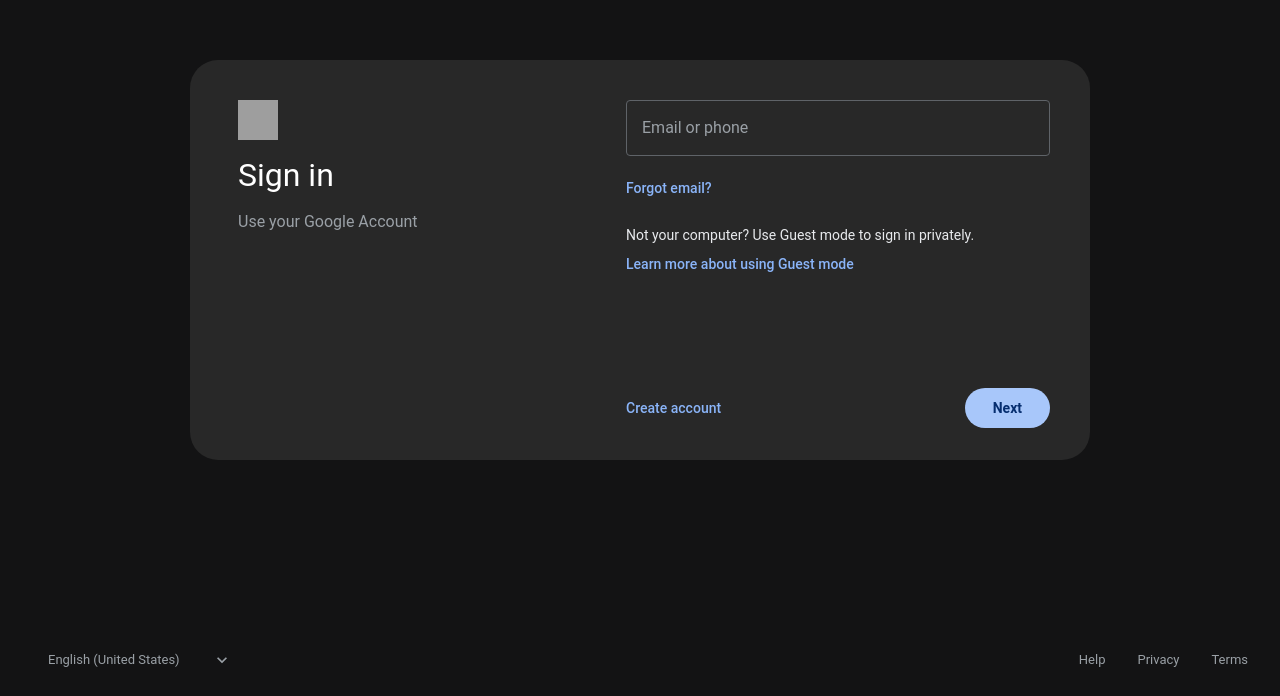
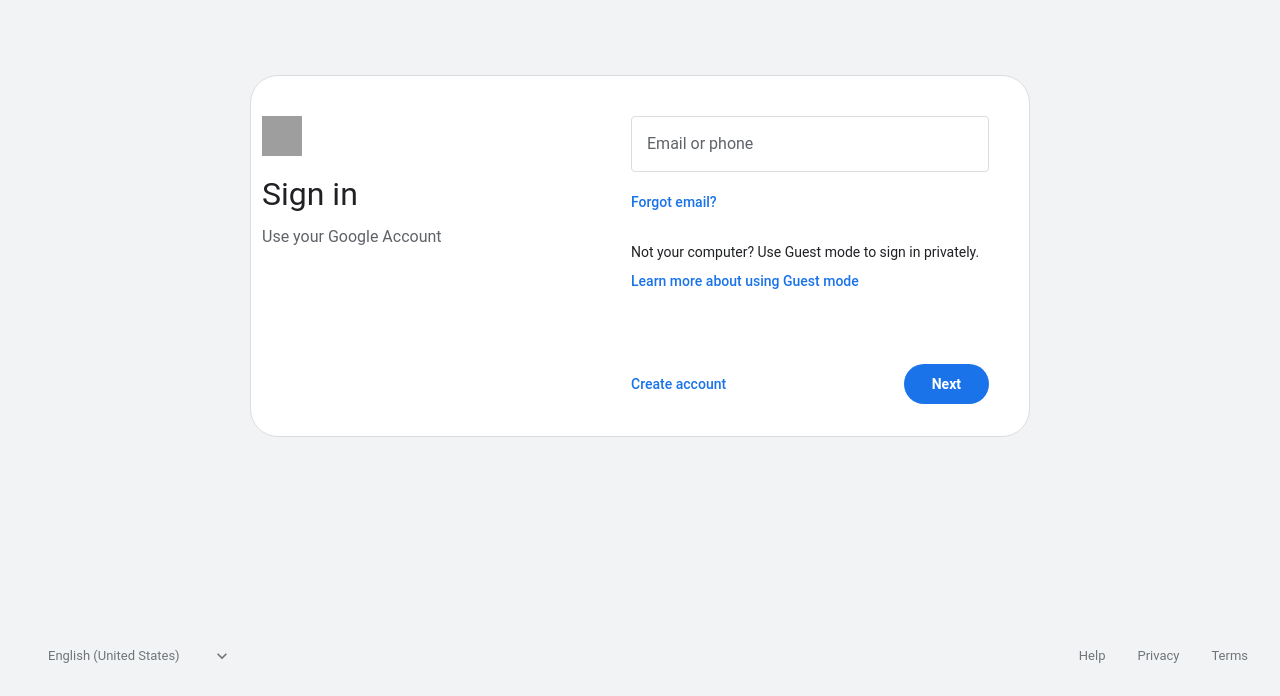
Before and after one commit to Judge09/commission03, a React (Vite) app in the folder soul-good/: page /login in a window 1280 px wide. Shown: the part 104-800 px from the top of the page. Built offline with nearby package versions, Linux system fonts and the light colour scheme; grey boxes are pictures that could not be loaded.

Commit message:
NEW LOGIN 2

```diff
--- a/soul-good/src/pages/Login.jsx
+++ b/soul-good/src/pages/Login.jsx
@@ -12,6 +12,7 @@ import {
   VStack,
   Image,
   Select,
+  useColorModeValue,
 } from "@chakra-ui/react";
 import { ChevronDownIcon } from "@chakra-ui/icons";
 import { FaUserCircle } from "react-icons/fa";
@@ -19,9 +20,18 @@ import { useState, useEffect } from "react";
 import { useNavigate, useLocation } from "react-router-dom";
 import { useAuth } from "../contexts/AuthContext";
 
-function DarkFloatingInput({ label, value, onChange, type = "text" }) {
+// Notched outline input (Material Design) — adapts to dark/light
+function NotchedInput({ label, value, onChange, type = "text", isDark }) {
   const [focused, setFocused] = useState(false);
   const isFloated = focused || value.length > 0;
+
+  const borderDefault = isDark ? "#5f6368" : "#dadce0";
+  const borderHover   = isDark ? "#e8eaed" : "#202124";
+  const borderFocus   = isDark ? "#8ab4f8" : "#1a73e8";
+  const labelDefault  = isDark ? "#9aa0a6" : "#5f6368";
+  const labelFocus    = isDark ? "#8ab4f8" : "#1a73e8";
+  const textColor     = isDark ? "white"   : "#202124";
+  const inputBg       = isDark ? "#202124" : "white";
 
   return (
     <FormControl position="relative">
@@ -36,14 +46,14 @@ function DarkFloatingInput({ label, value, onChange, type = "text" }) {
         pb="0"
         pl="16px"
         pr="16px"
-        bg="transparent"
-        borderColor={focused ? "#8ab4f8" : "#5f6368"}
+        bg={inputBg}
+        borderColor={focused ? borderFocus : borderDefault}
         borderWidth={focused ? "2px" : "1px"}
         borderRadius="4px"
         fontSize="16px"
-        color="white"
-        _hover={{ borderColor: focused ? "#8ab4f8" : "#e8eaed" }}
-        _focus={{ boxShadow: "none", borderColor: "#8ab4f8", borderWidth: "2px" }}
+        color={textColor}
+        _hover={{ borderColor: focused ? borderFocus : borderHover }}
+        _focus={{ boxShadow: "none", borderColor: borderFocus, borderWidth: "2px" }}
         _placeholder={{ color: "transparent" }}
         autoComplete="off"
       />
@@ -53,14 +63,16 @@ function DarkFloatingInput({ label, value, onChange, type = "text" }) {
         left="16px"
         transform={isFloated ? "translateY(0)" : "translateY(-50%)"}
         fontSize={isFloated ? "12px" : "16px"}
-        color={focused ? "#8ab4f8" : "#9aa0a6"}
+        color={focused ? labelFocus : labelDefault}
         fontWeight="400"
         pointerEvents="none"
         transition="all 0.15s ease"
         zIndex={1}
         m={0}
         lineHeight="1"
-        bg="transparent"
+        bg={inputBg}
+        px="4px"
+        mx="-4px"
       >
         {label}
       </FormLabel>
@@ -69,13 +81,25 @@ function DarkFloatingInput({ label, value, onChange, type = "text" }) {
 }
 
 export default function Login() {
-  const [email, setEmail] = useState("");
-  const [password, setPassword] = useState("");
+  const [email, setEmail]               = useState("");
+  const [password, setPassword]         = useState("");
   const [showPassword, setShowPassword] = useState(false);
-  const [step, setStep] = useState(1);
+  const [step, setStep]                 = useState(1);
+  const [isDark, setIsDark]             = useState(
+    () => window.matchMedia("(prefers-color-scheme: dark)").matches
+  );
+
   const navigate = useNavigate();
   const location = useLocation();
   const { login, isAuthenticated } = useAuth();
+
+  // Follow OS dark/light mode changes live
+  useEffect(() => {
+    const mq = window.matchMedia("(prefers-color-scheme: dark)");
+    const handler = (e) => setIsDark(e.matches);
+    mq.addEventListener("change", handler);
+    return () => mq.removeEventListener("change", handler);
+  }, []);
 
   useEffect(() => {
     if (isAuthenticated) {
@@ -101,7 +125,7 @@ export default function Login() {
       });
       const data = await res.json();
       if (!res.ok) throw new Error(data?.error || "Login failed");
-      const accessToken = data.accessToken || `temp_token_${data.user.id}`;
+      const accessToken  = data.accessToken  || `temp_token_${data.user.id}`;
       const refreshToken = data.refreshToken || `temp_refresh_${data.user.id}`;
       login(accessToken, refreshToken, data.user);
       const from = location.state?.from?.pathname || "/menu";
@@ -112,17 +136,33 @@ export default function Login() {
     }
   };
 
-  const NextButton = ({ onClick }) => (
+  // Theme tokens
+  const pageBg    = isDark ? "#1a1a1a"  : "#f1f3f4";
+  const cardBg    = isDark ? "#202124"  : "white";
+  const cardBorder= isDark ? "none"     : "1px solid #dadce0";
+  const headingC  = isDark ? "white"    : "#202124";
+  const subtitleC = isDark ? "#9aa0a6"  : "#5f6368";
+  const bodyTextC = isDark ? "#e8eaed"  : "#202124";
+  const linkColor = isDark ? "#8ab4f8"  : "#1a73e8";
+  const footerC   = isDark ? "#9aa0a6"  : "#70757a";
+  const chipBg    = isDark ? "#303134"  : "#f1f3f4";
+  const chipBorder= isDark ? "#5f6368"  : "#dadce0";
+  const chipHover = isDark ? "#3c3c3c"  : "#e8eaed";
+  const btnBg     = isDark ? "#a8c7fa"  : "#1a73e8";
+  const btnColor  = isDark ? "#062e6f"  : "white";
+  const btnHover  = isDark ? "#c2d8fb"  : "#1765cc";
+
+  const NextBtn = ({ onClick }) => (
     <Button
-      bg="#a8c7fa"
-      color="#062e6f"
+      bg={btnBg}
+      color={btnColor}
       fontSize="14px"
       fontWeight="600"
       px={7}
       h="40px"
       borderRadius="20px"
-      _hover={{ bg: "#c2d8fb" }}
-      _active={{ bg: "#8ab4f8" }}
+      _hover={{ bg: btnHover }}
+      _active={{ bg: isDark ? "#8ab4f8" : "#1558b0" }}
       _focus={{ boxShadow: "none" }}
       onClick={onClick}
     >
@@ -133,49 +173,51 @@ export default function Login() {
   return (
     <Flex
       minH="100vh"
-      bg="#131314"
-      justify="space-between"
+      bg={pageBg}
+      justify="center"
       align="center"
       direction="column"
       fontFamily="'Google Sans', Roboto, Arial, sans-serif"
     >
-      {/* Main content */}
-      <Flex w="100%" flex="1" justify="center" align="center" px={{ base: 4, sm: 6 }}>
+      {/* Card */}
+      <Flex direction="column" w="100%" flex="1" justify="center" align="center" px={4}>
         <Box
           w="100%"
-          maxW="900px"
-          bg="#282828"
+          maxW="780px"
+          bg={cardBg}
+          border={cardBorder}
           borderRadius="28px"
           overflow="hidden"
         >
           {step === 1 ? (
             /* ── STEP 1: Email ── */
-            <Flex direction={{ base: "column", md: "row" }} minH="400px">
-              {/* Left panel */}
+            <Flex direction={{ base: "column", md: "row" }} minH="360px">
+              {/* Left */}
               <Flex
                 direction="column"
-                justify="space-between"
-                flex="0 0 44%"
-                px={{ base: 8, md: 12 }}
+                justify="flex-start"
+                w={{ base: "100%", md: "340px" }}
+                flexShrink={0}
+                px={{ base: 8, md: 11 }}
                 pt={10}
-                pb={8}
+                pb={10}
+                gap={3}
               >
-                <VStack align="flex-start" spacing={4}>
                 <Image
                   src="https://www.google.com/images/branding/googleg/1x/googleg_standard_color_128dp.png"
                   alt="Google"
                   boxSize="40px"
+                  mb={2}
                 />
-                  <Text fontSize="32px" fontWeight="400" color="white" lineHeight="1.2">
+                <Text fontSize="32px" fontWeight="400" color={headingC} lineHeight="1.15">
                   Sign in
                 </Text>
-                  <Text fontSize="16px" color="#9aa0a6" fontWeight="400">
+                <Text fontSize="16px" color={subtitleC} fontWeight="400">
                   Use your Google Account
                 </Text>
-                </VStack>
               </Flex>
 
-              {/* Right panel */}
+              {/* Right */}
               <Flex
                 direction="column"
                 justify="space-between"
@@ -185,34 +227,34 @@ export default function Login() {
                 pb={8}
               >
                 <VStack align="stretch" spacing={5}>
-                  <DarkFloatingInput
+                  <NotchedInput
                     label="Email or phone"
                     value={email}
                     onChange={(e) => setEmail(e.target.value)}
                     type="email"
+                    isDark={isDark}
                   />
 
-                  <Box>
                   <Link
                     href="https://accounts.google.com/signin/recovery"
                     isExternal
-                      color="#8ab4f8"
+                    color={linkColor}
                     fontSize="14px"
                     fontWeight="500"
                     _hover={{ textDecoration: "underline" }}
+                    display="block"
                   >
                     Forgot email?
                   </Link>
-                  </Box>
 
-                  <Box pt={1}>
-                    <Text fontSize="14px" color="#e8eaed" lineHeight="1.7" mb={1}>
+                  <Box pt={2}>
+                    <Text fontSize="14px" color={bodyTextC} lineHeight="1.7" mb={1}>
                       Not your computer? Use Guest mode to sign in privately.
                     </Text>
                     <Link
                       href="https://support.google.com/chrome/answer/6130773"
                       isExternal
-                      color="#8ab4f8"
+                      color={linkColor}
                       fontSize="14px"
                       fontWeight="500"
                       _hover={{ textDecoration: "underline" }}
@@ -222,71 +264,75 @@ export default function Login() {
                   </Box>
                 </VStack>
 
-                <HStack justify="space-between" align="center" pt={8}>
+                <HStack justify="space-between" align="center" pt={10}>
                   <Link
                     href="https://accounts.google.com/signup"
                     isExternal
-                    color="#8ab4f8"
+                    color={linkColor}
                     fontSize="14px"
                     fontWeight="500"
                     _hover={{ textDecoration: "underline" }}
                   >
                     Create account
                   </Link>
-                  <NextButton onClick={handleNext} />
+                  <NextBtn onClick={handleNext} />
                 </HStack>
               </Flex>
             </Flex>
           ) : (
             /* ── STEP 2: Password ── */
-            <Flex direction={{ base: "column", md: "row" }} minH="400px">
-              {/* Left panel */}
+            <Flex direction={{ base: "column", md: "row" }} minH="360px">
+              {/* Left */}
               <Flex
                 direction="column"
-                justify="space-between"
-                flex="0 0 44%"
-                px={{ base: 8, md: 12 }}
+                justify="flex-start"
+                w={{ base: "100%", md: "340px" }}
+                flexShrink={0}
+                px={{ base: 8, md: 11 }}
                 pt={10}
-                pb={8}
+                pb={10}
+                gap={3}
               >
-                <VStack align="flex-start" spacing={3}>
                 <Image
                   src="https://www.google.com/images/branding/googleg/1x/googleg_standard_color_128dp.png"
                   alt="Google"
                   boxSize="40px"
+                  mb={2}
                 />
-                  <Text fontSize="32px" fontWeight="400" color="white" lineHeight="1.2">
+                <Text fontSize="32px" fontWeight="400" color={headingC} lineHeight="1.15">
                   Welcome
                 </Text>
+
                 {/* Email chip */}
                 <HStack
                   spacing={2}
-                    bg="#3c3c3c"
-                    border="1px solid #5f6368"
+                  bg={chipBg}
+                  border={`1px solid ${chipBorder}`}
                   borderRadius="20px"
                   px={3}
                   py="6px"
                   cursor="pointer"
                   onClick={() => setStep(1)}
-                    _hover={{ bg: "#4a4a4a" }}
-                    maxW="240px"
+                  _hover={{ bg: chipHover }}
                   w="fit-content"
+                  maxW="260px"
                 >
-                    <Box as={FaUserCircle} size="18px" color="#9aa0a6" flexShrink={0} />
+                  <Box color={subtitleC} flexShrink={0} fontSize="18px">
+                    <FaUserCircle />
+                  </Box>
                   <Text
                     fontSize="14px"
-                      color="white"
+                    color={headingC}
                     noOfLines={1}
-                      maxW="150px"
+                    maxW="170px"
                   >
                     {email}
                   </Text>
-                    <ChevronDownIcon color="#9aa0a6" boxSize={4} flexShrink={0} />
+                  <ChevronDownIcon color={subtitleC} boxSize={4} flexShrink={0} />
                 </HStack>
-                </VStack>
               </Flex>
 
-              {/* Right panel */}
+              {/* Right */}
               <Flex
                 direction="column"
                 justify="space-between"
@@ -296,48 +342,50 @@ export default function Login() {
                 pb={8}
               >
                 <VStack align="stretch" spacing={5}>
-                  <DarkFloatingInput
+                  <NotchedInput
                     label="Enter your password"
                     value={password}
                     onChange={(e) => setPassword(e.target.value)}
                     type={showPassword ? "text" : "password"}
+                    isDark={isDark}
                   />
 
                   <Checkbox
                     isChecked={showPassword}
                     onChange={(e) => setShowPassword(e.target.checked)}
-                    colorScheme="blue"
                     size="md"
                     sx={{
                       ".chakra-checkbox__control": {
-                        borderColor: "#5f6368",
+                        borderColor: isDark ? "#5f6368" : "#dadce0",
                         bg: "transparent",
                         borderRadius: "3px",
+                        borderWidth: "2px",
                       },
                       ".chakra-checkbox__control[data-checked]": {
-                        bg: "#8ab4f8",
-                        borderColor: "#8ab4f8",
+                        bg: isDark ? "#8ab4f8" : "#1a73e8",
+                        borderColor: isDark ? "#8ab4f8" : "#1a73e8",
+                        color: isDark ? "#062e6f" : "white",
                       },
                     }}
                   >
-                    <Text fontSize="14px" color="#e8eaed">
+                    <Text fontSize="14px" color={bodyTextC}>
                       Show password
                     </Text>
                   </Checkbox>
                 </VStack>
 
-                <HStack justify="space-between" align="center" pt={8}>
+                <HStack justify="space-between" align="center" pt={10}>
                   <Link
                     href="https://accounts.google.com/signin/v2/challenge/pwd"
                     isExternal
-                    color="#8ab4f8"
+                    color={linkColor}
                     fontSize="14px"
                     fontWeight="500"
                     _hover={{ textDecoration: "underline" }}
                   >
-                    Forgot password?
+                    Try another way
                   </Link>
-                  <NextButton onClick={handleLogin} />
+                  <NextBtn onClick={handleLogin} />
                 </HStack>
               </Flex>
             </Flex>
@@ -351,8 +399,8 @@ export default function Login() {
         justify="space-between"
         align="center"
         px={8}
-        py={4}
-        color="#9aa0a6"
+        py={5}
+        color={footerC}
         direction={{ base: "column", sm: "row" }}
         gap={{ base: 3, sm: 0 }}
       >
@@ -361,51 +409,27 @@ export default function Login() {
           minW="210px"
           bg="transparent"
           border="none"
-          color="#9aa0a6"
+          color={footerC}
           fontSize="13px"
           _focus={{ outline: "none", boxShadow: "none" }}
-          iconColor="#9aa0a6"
+          iconColor={footerC}
           cursor="pointer"
         >
-          <option value="en" style={{ background: "#282828", color: "white" }}>
+          <option value="en" style={{ background: isDark ? "#202124" : "white", color: isDark ? "white" : "#202124" }}>
             English (United States)
           </option>
-          <option value="fil" style={{ background: "#282828", color: "white" }}>
+          <option value="fil" style={{ background: isDark ? "#202124" : "white", color: isDark ? "white" : "#202124" }}>
             Filipino
           </option>
-          <option value="es" style={{ background: "#282828", color: "white" }}>
+          <option value="es" style={{ background: isDark ? "#202124" : "white", color: isDark ? "white" : "#202124" }}>
             Español
           </option>
         </Select>
 
         <HStack spacing={8}>
-          <Link
-            href="https://support.google.com/accounts"
-            isExternal
-            color="#9aa0a6"
-            fontSize="13px"
-            _hover={{ textDecoration: "underline" }}
-          >
-            Help
-          </Link>
-          <Link
-            href="https://policies.google.com/privacy"
-            isExternal
-            color="#9aa0a6"
-            fontSize="13px"
-            _hover={{ textDecoration: "underline" }}
-          >
-            Privacy
-          </Link>
-          <Link
-            href="https://policies.google.com/terms"
-            isExternal
-            color="#9aa0a6"
-            fontSize="13px"
-            _hover={{ textDecoration: "underline" }}
-          >
-            Terms
-          </Link>
+          <Link href="https://support.google.com/accounts" isExternal color={footerC} fontSize="13px" _hover={{ textDecoration: "underline" }}>Help</Link>
+          <Link href="https://policies.google.com/privacy" isExternal color={footerC} fontSize="13px" _hover={{ textDecoration: "underline" }}>Privacy</Link>
+          <Link href="https://policies.google.com/terms" isExternal color={footerC} fontSize="13px" _hover={{ textDecoration: "underline" }}>Terms</Link>
         </HStack>
       </Flex>
     </Flex>
```
Lines whose indentation alone changed are shown as unchanged.
